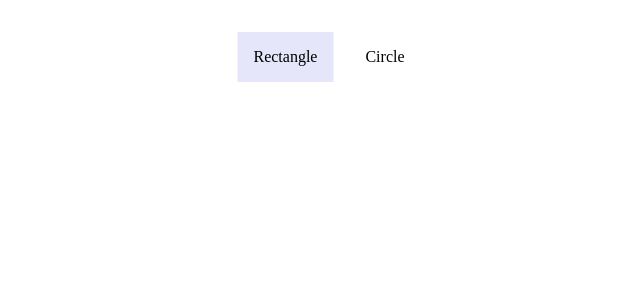
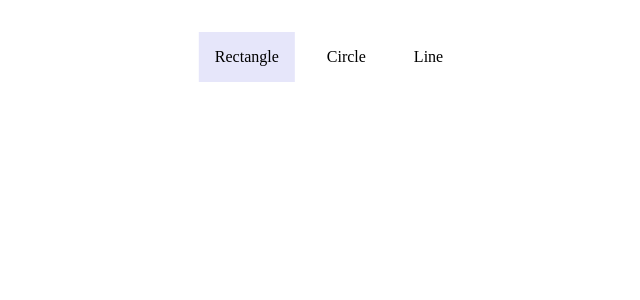
Before and after one commit to IOINITID/whiteboard, a React app: page / in a window 1280 px wide. Shown: the top 300 px of the page, without its empty margins (311-951 px from the left). Built offline with nearby package versions, Linux system fonts and the light colour scheme; the HTML template or start-up script is replaced by a standard one.

Commit message:
Added line component

```diff
--- a/src/components/canvas/index.tsx
+++ b/src/components/canvas/index.tsx
@@ -2,11 +2,13 @@ import { useCallback, useEffect, useState } from "react";
 import { whiteboard } from "../../modules/whiteboard";
 import { Rectangle } from "../../modules/rectangle";
 import { Circle } from "../../modules/circle";
+import { LayerType } from "../../modules/layer";
+import { Line } from "../../modules/line";
 
 export const Canvas = () => {
   const [context, setContext] = useState<CanvasRenderingContext2D | null>(null);
   const [isMouseDown, setisMouseDown] = useState(false);
-  const [tool, setTool] = useState<"rectangle" | "circle">("rectangle");
+  const [tool, setTool] = useState<LayerType>("rectangle");
   const [x, setX] = useState(0);
   const [y, setY] = useState(0);
   const [width, setWidth] = useState(0);
@@ -29,6 +31,10 @@ export const Canvas = () => {
 
       if (tool === "circle") {
         whiteboard.draw(new Circle(x, y, width, height));
+      }
+
+      if (tool === "line") {
+        whiteboard.draw(new Line(x, y, width, height));
       }
     }
   }, [x, y, width, height, isMouseDown, tool]);
@@ -69,6 +75,17 @@ export const Canvas = () => {
         >
           Circle
         </div>
+        <div
+          style={{
+            background: tool === "line" ? "lavender" : "none",
+            padding: "16px",
+          }}
+          onClick={() => {
+            setTool("line");
+          }}
+        >
+          Line
+        </div>
       </div>
       <canvas
         style={{ cursor: isMouseDown ? "crosshair" : "default" }}
@@ -94,6 +111,10 @@ export const Canvas = () => {
             whiteboard.add(new Circle(x, y, width, height));
           }
 
+          if (tool === "line") {
+            whiteboard.add(new Line(x, y, width, height));
+          }
+
           setisMouseDown(false);
 
           setX(0);
--- a/src/modules/layer/index.tsx
+++ b/src/modules/layer/index.tsx
@@ -1,4 +1,4 @@
-export type LayerType = "main" | "rectangle" | "circle";
+export type LayerType = "main" | "rectangle" | "circle" | "line";
 export type LayerPosition = { x: number; y: number };
 export type LayerSize = { width: number; height: number };
 
@@ -6,6 +6,7 @@ export interface ILayer {
   type: LayerType;
   position: LayerPosition;
   size: LayerSize;
+  create: (context: CanvasRenderingContext2D) => void;
 }
 
 export class Layer {}
--- /dev/null
+++ b/src/modules/line/index.tsx
@@ -0,0 +1,34 @@
+import { ILayer, Layer, LayerPosition, LayerSize, LayerType } from "../layer";
+
+export class Line extends Layer implements ILayer {
+  public type: LayerType;
+  public position: LayerPosition;
+  public size: LayerSize;
+
+  constructor(x: number, y: number, width: number, height: number) {
+    super();
+
+    this.type = "line";
+    this.position = { x, y };
+    this.size = { width, height };
+  }
+
+  public create(context: CanvasRenderingContext2D) {
+    if (context) {
+      context.strokeStyle = "#000000";
+      context.lineWidth = 1;
+
+      context.beginPath();
+
+      context.lineTo(this.position.x, this.position.y);
+      context.lineTo(
+        this.position.x + this.size.width,
+        this.position.y + this.size.height
+      );
+
+      context.closePath();
+
+      context.stroke();
+    }
+  }
+}
--- a/src/modules/rectangle/index.tsx
+++ b/src/modules/rectangle/index.tsx
@@ -28,7 +28,7 @@ export class Rectangle extends Layer implements ILayer {
 
       context.beginPath();
 
-      context.moveTo(this.position.x + this.radius, this.position.y);
+      // context.moveTo(this.position.x + this.radius, this.position.y);
 
       // context.lineTo(x + width - this.radius, y);
       // context.quadraticCurveTo(x + width, y, x + width, y + this.radius);
--- a/src/modules/whiteboard/index.tsx
+++ b/src/modules/whiteboard/index.tsx
@@ -21,26 +21,20 @@ export class Whiteboard {
   public add(layer: Rectangle | Circle) {
     this.layers.push(layer);
 
-    this.update();
+    this.redraw();
   }
 
   public draw(layer: Rectangle | Circle, isRedraw: boolean = true) {
     if (isRedraw) {
-      this.update();
+      this.redraw();
     }
 
     if (this.context) {
-      if (layer.type === "rectangle") {
-        layer.create(this.context);
-      }
-
-      if (layer.type === "circle") {
-        layer.create(this.context);
-      }
+      layer.create(this.context);
     }
   }
 
-  private update() {
+  private redraw() {
     this.clear();
 
     this.layers.forEach((layer) => {
```
